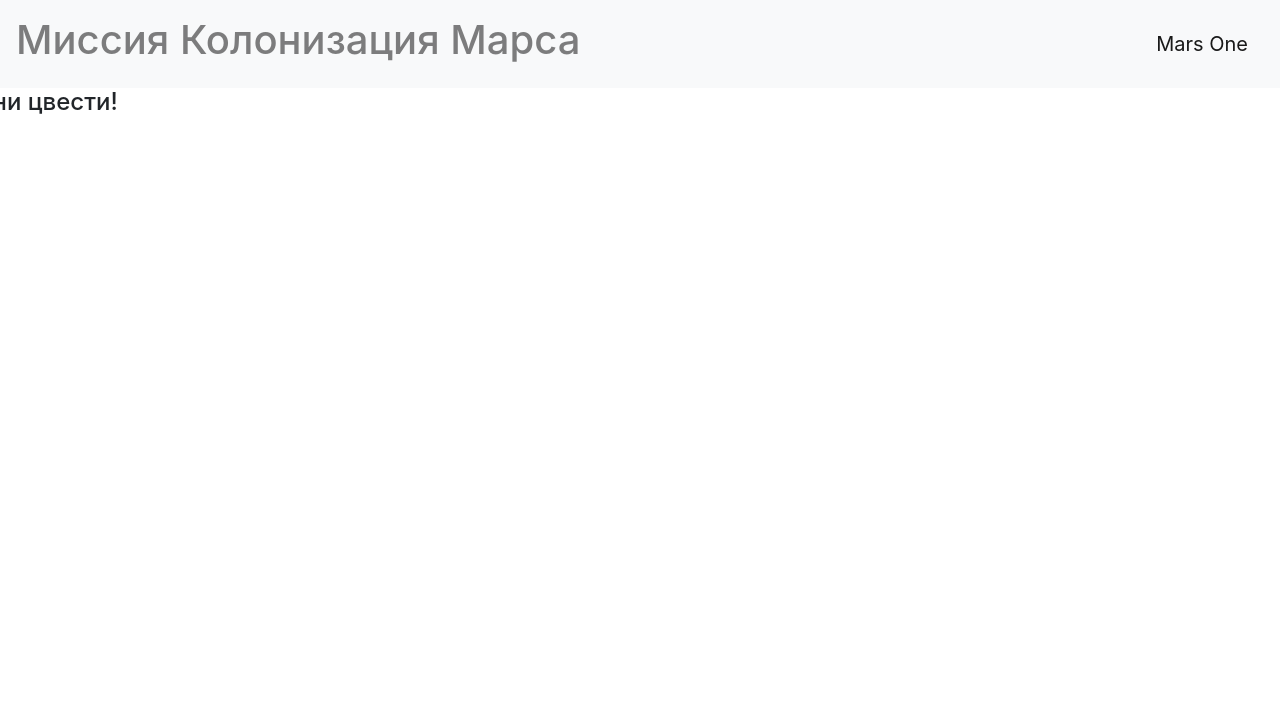
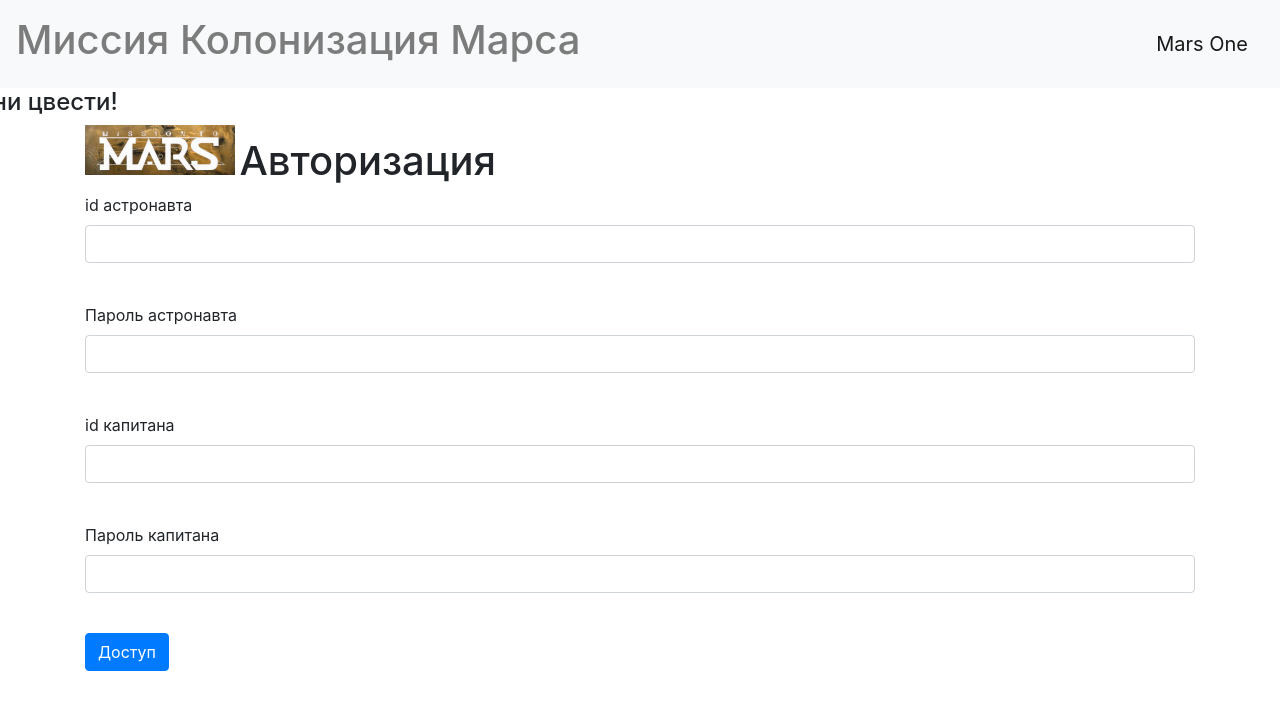
Before and after one commit to IDRERD/mars, a Flask app: page /login in a window 1280 px wide. Shown: the top 710 px of the page. Run offline with Flask 3, Linux system fonts and the light colour scheme; some libraries are stand-ins or nearby versions.

Commit message:
Mars astronaut login

```diff
--- a/server.py
+++ b/server.py
@@ -97,5 +97,21 @@ def distribution():
     return render_template("distribution.html", title="Размещение по каютам", astronauts=astronauts)
 
 
+class LoginForm(FlaskForm):
+    astronaut_id = StringField("id астронавта", validators=[DataRequired()])
+    astronaut_password = PasswordField("Пароль астронавта", validators=[DataRequired()])
+    captain_id = StringField("id капитана", validators=[DataRequired()])
+    captain_password = PasswordField("Пароль капитана", validators=[DataRequired()])
+    submit = SubmitField("Доступ")
+
+
+@app.route("/login", methods=["POST", "GET"])
+def login():
+    form = LoginForm()
+    if form.validate_on_submit():
+        return redirect("/success")
+    return render_template("login.html", title="Аварийный доступ", form=form)
+
+
 if __name__ == "__main__":
     app.run(port=8000, host="127.0.0.1")
--- a/static/css/auto_answer.css
+++ b/static/css/auto_answer.css
@@ -1,4 +1,5 @@
 h4{
 	padding: 20px;
 	color: gray;
+	src: "../images/mars.png";
 }
--- /dev/null
+++ b/static/css/login.css
@@ -0,0 +1,6 @@
+.marsLogo{
+	background-image: url("/static/images/MARS_ICON.png");
+	width: 150px;
+	height: 50px;
+	display: inline-block;
+}
--- a/templates/login.html
+++ b/templates/login.html
@@ -1,28 +1,43 @@
 {% extends "base.html" %}
 
 {% block content %}
-<h1>Авторизация</h1>
+<link rel="stylesheet" type="text/css" href="../static/css/login.css">
+<div class="marsLogo"></div>
+<h1 style="display: inline-block;">Авторизация</h1>
 <form action="" method="post" novalidate>
     {{ form.hidden_tag() }}
     <p>
-        {{ form.username.label }}<br>
-        {{ form.username(class="form-control") }}<br>
-        {% for error in form.username.errors %}
+        {{ form.astronaut_id.label }}<br>
+        {{ form.astronaut_id(class="form-control") }}<br>
+        {% for error in form.astronaut_id.errors %}
     <div class="alert alert-danger" role="alert">
         {{ error }}
     </div>
     {% endfor %}
     </p>
     <p>
-        {{ form.password.label }}<br>
-        {{ form.password(class="form-control", type="password") }}<br>
-        {% for error in form.password.errors %}
+        {{ form.astronaut_password.label }}<br>
+        {{ form.astronaut_password(class="form-control", type="password") }}<br>
+        {% for error in form.astronaut_password.errors %}
     <div class="alert alert-danger" role="alert">
         {{ error }}
     </div>
     {% endfor %}
     </p>
-    <p>{{ form.remember() }} {{ form.remember.label }}</p>
+    <p>
+        {{form.captain_id.label}}<br>
+        {{form.captain_id(class="form-control")}}<br>
+        {%for error in form.captain_id.errors%}
+        <div class="alert alert-danger" role="alert">{{error}}</div>
+        {%endfor%}
+    </p>
+    <p>
+        {{form.captain_password.label}}<br>
+        {{form.captain_password(class="form-control", type="password")}}<br>
+        {%for error in form.captain_password.errors%}
+        <div class="alert alert-danger" role="alert">{{error}}</div>
+        {%endfor%}
+    </p>
     <p>{{ form.submit(type="submit", class="btn btn-primary") }}</p>
 </form>
 {% endblock %}
```
Also changed, not shown: static/images/MARS_ICON.png (added).
